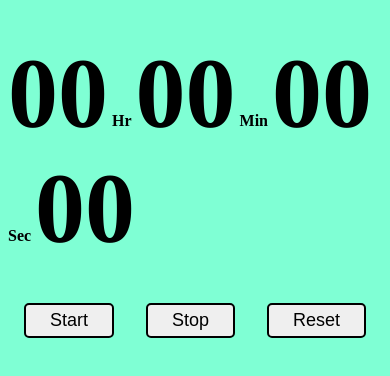
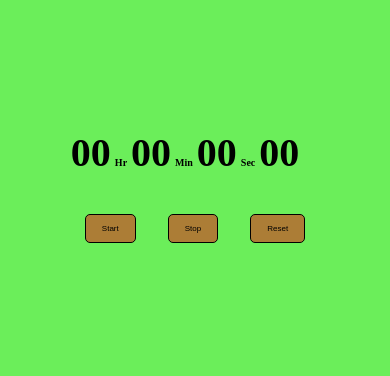
Before and after one commit to pj2083/Stopwatch, a plain HTML site: page index.html in a window 390 px wide. Shown: the part 240-616 px from the top of the page. Drawn offline with Linux system fonts and the light colour scheme.

Commit message:
Update style.css

```diff
--- a/style.css
+++ b/style.css
@@ -1,5 +1,5 @@
 body{
-    background-color: aquamarine;
+    background-color: rgb(107, 238, 90);
     display: flex;
     justify-content:center;
     align-items: center;
@@ -26,7 +26,43 @@ body{
     border: 2px solid black;
     border-radius:5px;
     cursor: pointer;
+    background-color: rgb(172, 125, 54);
 }
 .btn:hover{
-color: rgb(88, 124, 124);
+color: rgb(255, 255, 255);
 }
+@media(max-width:518px){
+    body{
+        background-color: rgb(107, 238, 90);
+        display: flex;
+        justify-content:center;
+        align-items: center;
+        height: 100vh;
+    }
+    .digit{
+        font-size: 40px;
+    }
+    .btn_container{
+        text-align: center;
+        margin-top: 30px;
+    }
+    .btn{
+        padding: 9px 16px;
+    font-size: 3px;
+    margin: 8px 14px;
+    border: 1px solid black;
+    cursor: pointer;
+    }
+    #start{
+        font-size: 8px;
+    }
+    #stop{
+        font-size: 8px;
+    }
+    #reset{
+        font-size: 8px;
+    }
+    .txt{
+        font-size: 10px;
+    }
+}
```
